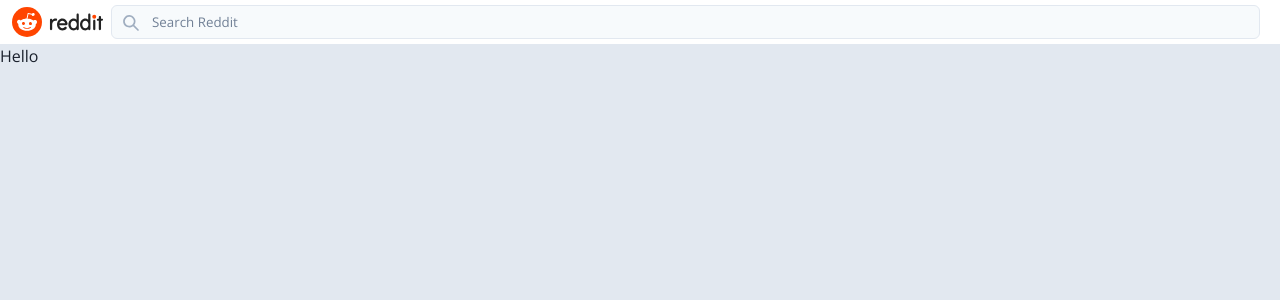
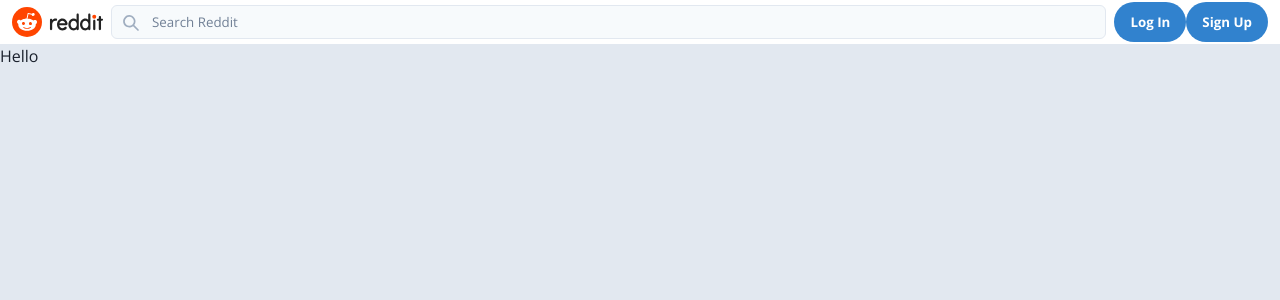
Before and after one commit to IPVM7/RClone_Repos, a Next.js app: page / in a window 1280 px wide. Shown: the top 300 px of the page. Built offline with nearby package versions, Linux system fonts and the light colour scheme.

Commit message:
Added RightContent elements

```diff
--- /dev/null
+++ b/src/chakra/button.ts
@@ -0,0 +1,43 @@
+import { ComponentStyleConfig } from '@chakra-ui/theme'
+
+export const Button: ComponentStyleConfig = {
+    baseStyle: {
+      borderRadius: "60px",
+      fontSize: "10pt",
+      fontWeight: 700,
+      _focus: {
+        boxShadow: "none",
+      },
+    },
+    sizes: {
+      sm: {
+        fontSize: "8pt",
+      },
+      md: {
+        fontSize: "10pt",
+        // height: "28px",
+      },
+    },
+    variants: {
+      solid: {
+        color: "white",
+        bg: "blue.500",
+        _hover: {
+          bg: "blue.400",
+        },
+      },
+      outline: {
+        color: "blue.500",
+        border: "1px solid",
+        borderColor: "blue.500",
+      },
+      oauth: {
+        height: "34px",
+        border: "1px solid",
+        borderColor: "gray.300",
+        _hover: {
+          bg: "gray.50",
+        },
+      },
+    },
+  };
--- a/src/chakra/theme.ts
+++ b/src/chakra/theme.ts
@@ -1,5 +1,6 @@
 // 1. Import `extendTheme`
 import { extendTheme } from "@chakra-ui/react"
+import { Button } from './button'
 import '@fontsource/open-sans/300.css'
 import '@fontsource/open-sans/400.css'
 import '@fontsource/open-sans/700.css'
@@ -22,6 +23,6 @@
     }),
   },
   components: {
-
+    Button,
   },
 });
--- a/src/components/Navbar/Navbar.tsx
+++ b/src/components/Navbar/Navbar.tsx
@@ -1,6 +1,7 @@
 import React from 'react';
 import { Flex, Image } from "@chakra-ui/react";
 import SearchInput from './SearchInput';
+import RightContent from './RightContent/RightContent';
 
 
 const Navbar:React.FC = () => {
@@ -17,9 +18,10 @@
                 />
             </Flex>
             <SearchInput/>
+            <RightContent/>
             {/*
             <Directory/>
-            <RightContent/>*/}
+            */}
         </Flex>
     );
 };
--- /dev/null
+++ b/src/components/Navbar/RightContent/AuthButtons.tsx
@@ -0,0 +1,13 @@
+import React from 'react';
+import { Button } from "@chakra-ui/react";
+
+const AuthButtons:React.FC = () => {
+
+    return (
+        <>
+        <Button>Log In</Button>
+        <Button>Sign Up</Button>
+        </>
+    )
+}
+export default AuthButtons;
--- /dev/null
+++ b/src/components/Navbar/RightContent/RightContent.tsx
@@ -0,0 +1,20 @@
+import { Flex } from '@chakra-ui/react';
+import React from 'react';
+import AuthButtons from './AuthButtons';
+
+type RightContetProps = {
+    //user: any;
+};
+
+const RightContet:React.FC<RightContetProps> = () => {
+
+    return (
+        <>
+        {/*<AuthModal/>*/}
+        <Flex justify='center' align='center'>
+            <AuthButtons/>
+        </Flex>
+        </>
+    );
+}
+export default RightContet;
```
